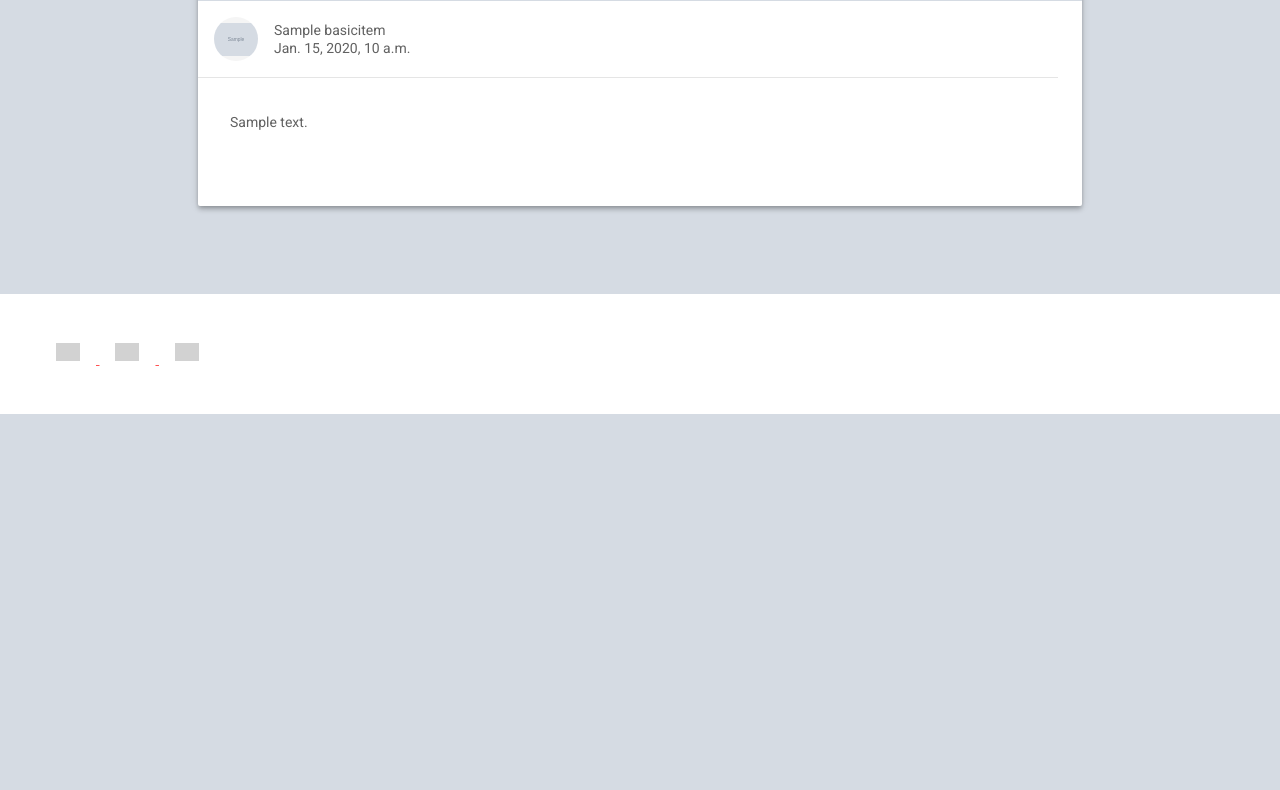
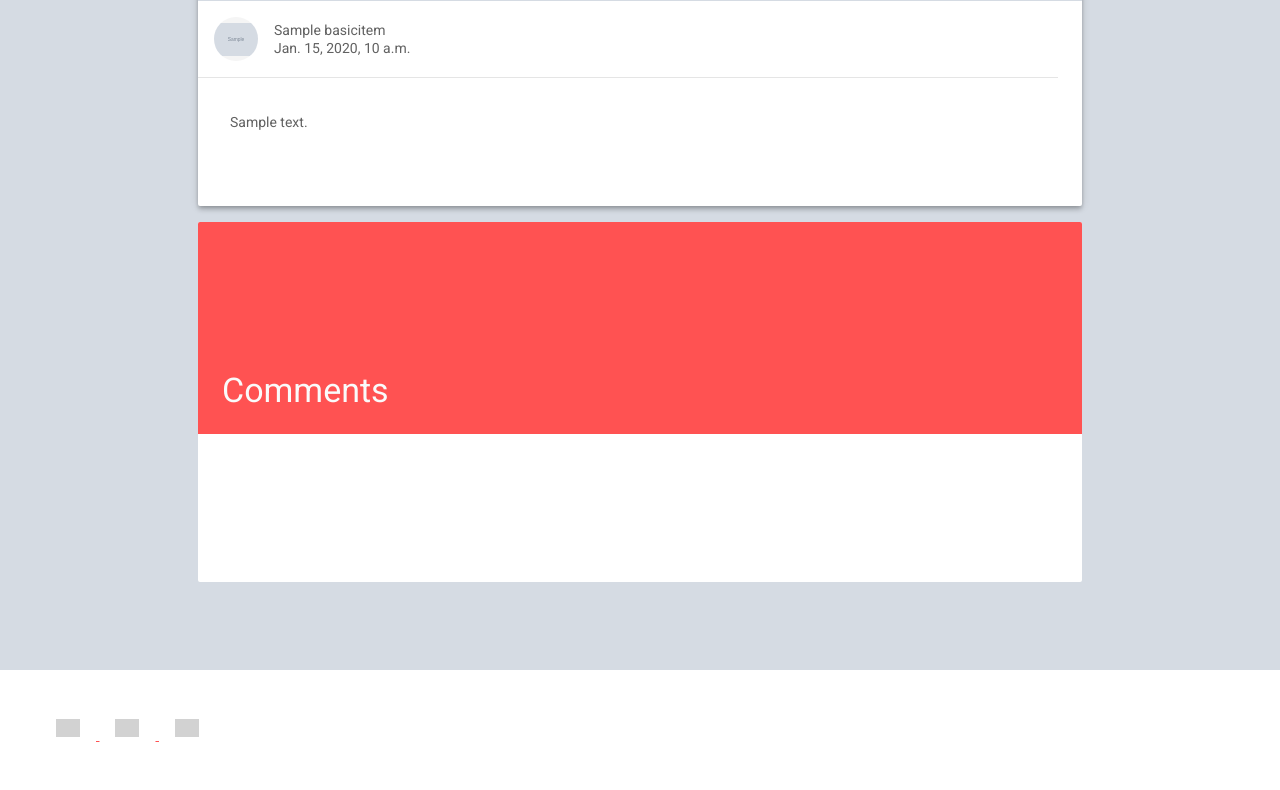
Before and after one commit to BijoySingh/HomePageMaker, a Django app: page /category/1/ in a window 1280 px wide. Shown: the part 1217-2007 px from the top of the page. Run offline with Django 3.2, Linux system fonts and the light colour scheme; tables that the repository leaves empty hold one stand-in row (values such as "Sample post"); grey boxes marked "Sample" are stand-in pictures; some libraries are stand-ins or nearby versions; grey boxes are pictures that could not be loaded.

Commit message:
Adding Comment Support

```diff
--- a/templates/base.html
+++ b/templates/base.html
@@ -68,6 +68,8 @@
     <div class="mdl-layout__obfuscator"></div>
 </div>
 <script src="https://code.getmdl.io/1.2.0/material.min.js"></script>
+{% block js %}
+{% endblock %}
 </body>
 
 <script>
--- a/templates/content.html
+++ b/templates/content.html
@@ -17,7 +17,7 @@
 
 {% block grid_content %}
     <nav class="demo-nav mdl-color-text--grey-50 mdl-cell mdl-cell--12-col">
-        <a href="{{ request.scheme  }}://{{ request.get_host }}" class="demo-nav__button">
+        <a href="{{ request.scheme }}://{{ request.get_host }}" class="demo-nav__button">
             <button class="mdl-button mdl-js-button mdl-js-ripple-effect mdl-button--icon mdl-color--white mdl-color-text--grey-900">
                 <i class="material-icons">arrow_back</i>
             </button>
@@ -65,6 +65,17 @@
             </div>
         </div>
     {% endfor %}
+
+    <div class="mdl-card shopping mdl-cell mdl-cell--12-col">
+        <div class="mdl-card__media mdl-color-text--grey-50"
+             style="height: 120px;">
+            <h3><a href="#">Comments</a></h3>
+        </div>
+        <div class="mdl-card__supporting-text mdl-color-text--grey-600 card-content" style="margin-bottom: 20px;">
+            <div id="disqus_thread"></div>
+        </div>
+    </div>
+
 {% endblock %}
 
 {% block footer_links %}
@@ -86,3 +97,21 @@
         </button>
     </a>
 {% endblock %}
+
+{% block js %}
+    <script id="dsq-count-scr" src="//bijoysingh-com.disqus.com/count.js" async></script>
+    <script>
+        var disqus_config = function () {
+            this.page.url = "{{ request.scheme  }}://{{ request.get_host }}";
+            this.page.identifier = "{{ category.id }}";
+        };
+        (function () { // DON'T EDIT BELOW THIS LINE
+            var d = document, s = d.createElement('script');
+            s.src = '//bijoysingh-com.disqus.com/embed.js';
+            s.setAttribute('data-timestamp', +new Date());
+            (d.head || d.body).appendChild(s);
+        })();
+    </script>
+    <noscript>Please enable JavaScript to view the <a href="https://disqus.com/?ref_noscript">comments powered by
+        Disqus.</a></noscript>
+{% endblock %}
--- a/templates/index.html
+++ b/templates/index.html
@@ -43,7 +43,7 @@
         {% if item.direct_link and item.direct_link != '' %}
             <h3><a href="{{ item.direct_link }}">{{ item.title }}</a></h3>
         {% else %}
-            <h3><a href="/category/{{ item.id }}/">{{ item.title }}</a></h3>
+            <h3><a href="/category/{{ item.id }}/#disqus_thread">{{ item.title }}</a></h3>
         {% endif %}
 
     </div>
```
